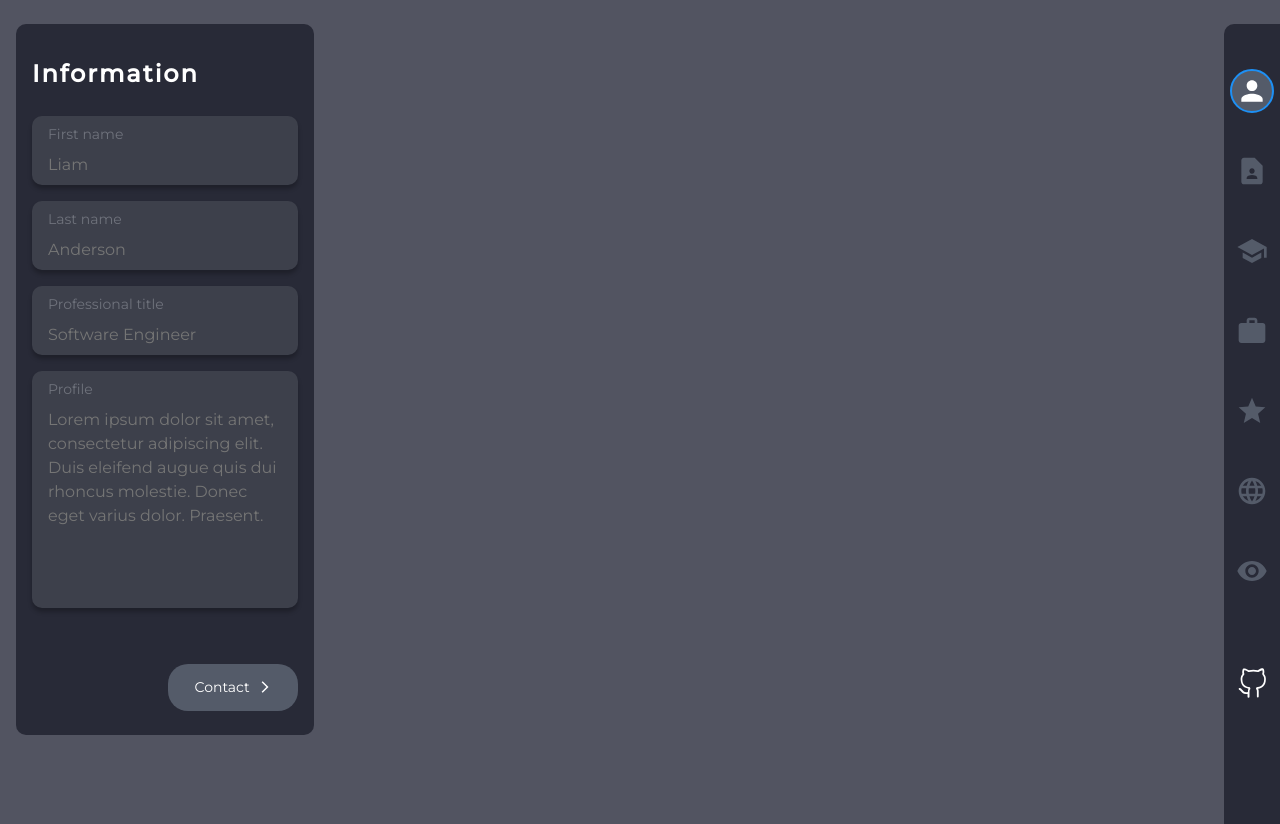
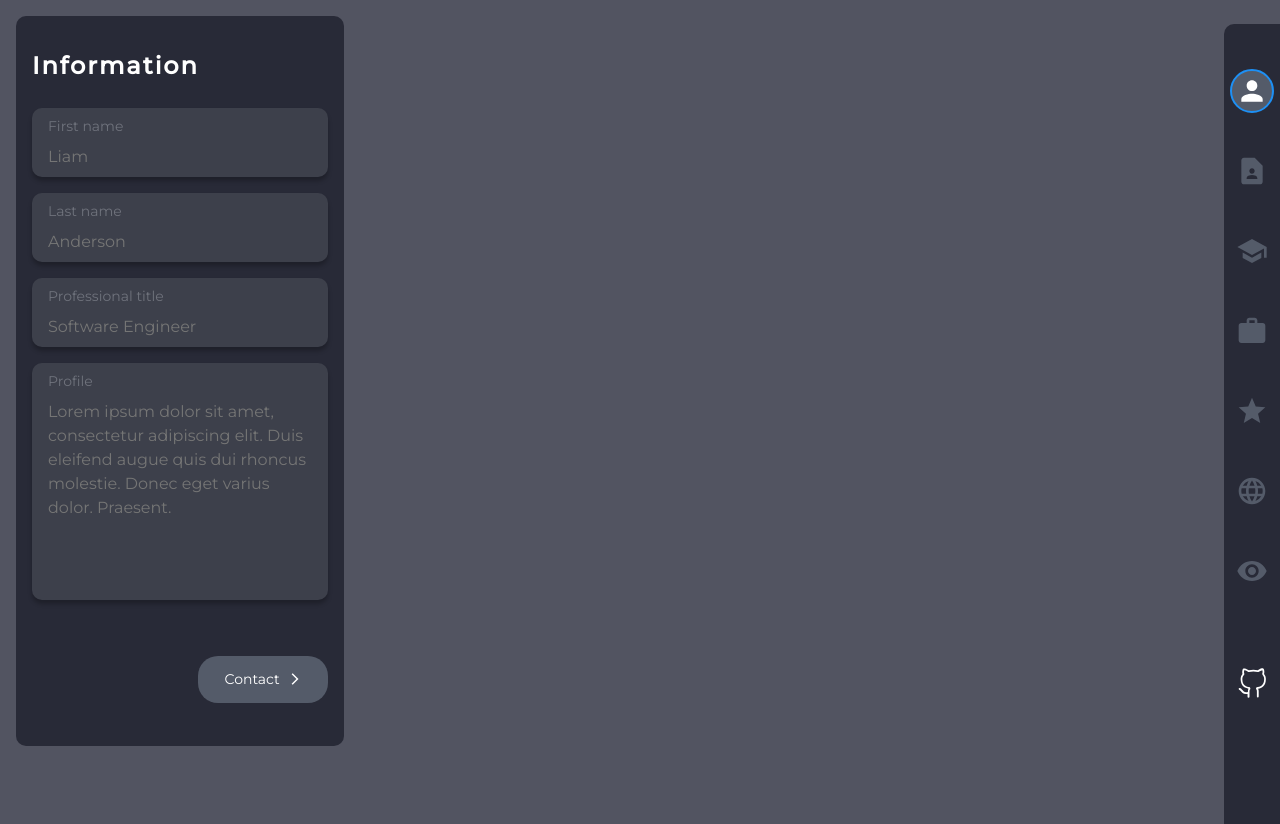
Before and after one commit to LPRegen/resume-builder, a React (Create React App) app: page / in a window 1280 px wide. Built offline with nearby package versions, Linux system fonts and the light colour scheme.

Commit message:
refactor: modify styles of components

```diff
--- a/src/components/Card/Label.jsx
+++ b/src/components/Card/Label.jsx
@@ -22,7 +22,6 @@ const StyledLabel = styled.label`
   background-color: ${colors.bgInput};
   color: ${colors.label};
   box-shadow: 0px 4px 4px rgba(0, 0, 0, 0.25);
-  width: 266px;
 
   :focus-within {
     border: 1px solid ${colors.selected};
--- a/src/components/Card/index.jsx
+++ b/src/components/Card/index.jsx
@@ -15,12 +15,12 @@ import ButtonDelete from './ButtonDelete';
 const Card = styled.div`
   display: flex;
   flex-direction: column;
-  margin: 1.5rem 0 1.5rem 1rem;
+  margin: 1rem;
   background-color: ${colors.bgPrimary};
   border-radius: 10px;
-  padding: 1rem 1rem 1.5rem 1rem;
-  height: fit-content;
-  width: 298px;
+  padding: 1rem;
+  height: 730px;
+  width: 328px;
 `;
 
 Card.Title = Title;
```
